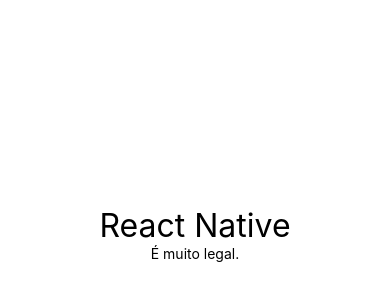
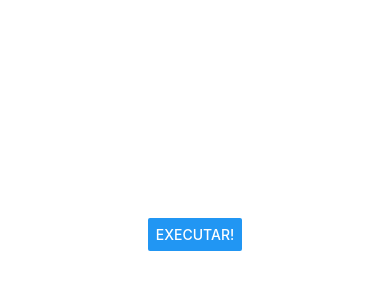
Before and after one commit to ThadeuCesario/ThadeuCesario, a React Native app in the folder fundamentals/: screen / in a window 390 px wide. Shown: the part 188-488 px from the top of the page. Built offline with nearby package versions, Linux system fonts and the light colour scheme.

Commit message:
Creating Button

```diff
--- a/fundamentals/src/App.js
+++ b/fundamentals/src/App.js
@@ -5,8 +5,9 @@
 /* import PrimeiroComponente from './components/Primeiro';
 import {MultiComponenteOne, MultiComponenteTwo, MultiComponenteThree as AnoterName} from './components/Multi';
 import MinMax from './components/MinMax';
-import Aleatorio from './components/Aleatorio';*/
-import Titulo from './components/Titulo';
+import Aleatorio from './components/Aleatorio';
+import Titulo from './components/Titulo';*/
+import Botao from './components/Botao';
 
 export default () => {
     return(
@@ -17,8 +18,9 @@
             <AnoterName />
             <MinMax min={3} max={30}/>
             <MinMax min={1} max={94}/>
-            <Aleatorio min={1} max={99}/>*/}
-            <Titulo principal={'React Native'} secundario={'É muito legal.'}/>
+            <Aleatorio min={1} max={99}/>
+            <Titulo principal={'React Native'} secundario={'É muito legal.'}/>*/}
+            <Botao />
         </View>
     )
 }
--- /dev/null
+++ b/fundamentals/src/components/Botao.js
@@ -0,0 +1,13 @@
+import React from 'react';
+import {Button} from 'react-native';
+
+export default props => {
+
+    function executar(){
+        console.warn('Te amo Karina');
+    }
+
+    return(
+        <Button title={'Executar!'} onPress={executar}/>
+    );
+}
```
Also changed, not shown: 1 other file (tests, documents, lock files or other folders).
